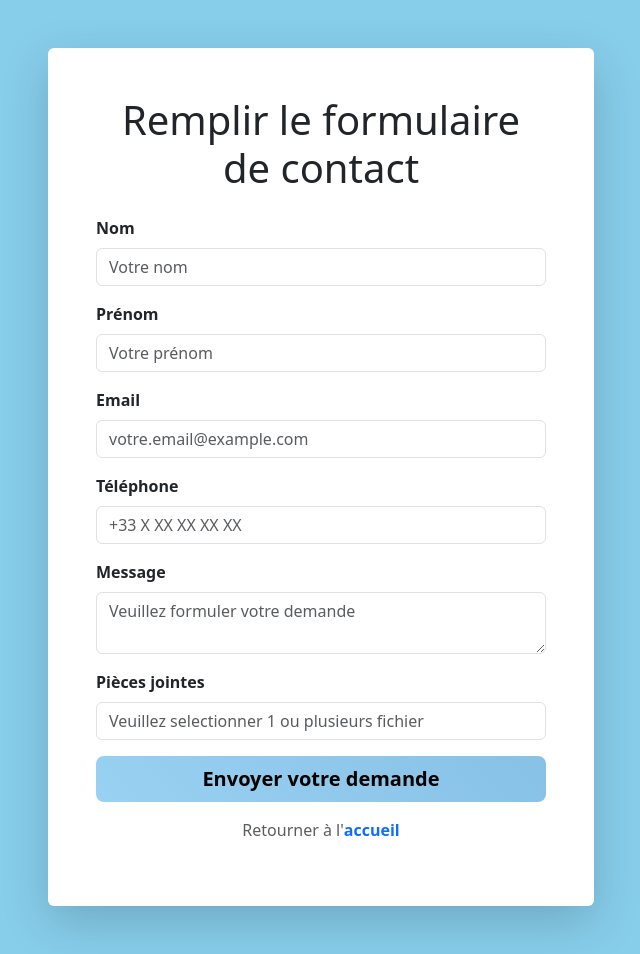
After one commit to apierre1541/GroupeA-L316-2026, a Symfony app: template templates/contact/new.html.twig in a window 1280 px wide. The commit adds this page. Shown: the whole page, without its empty margins (319-959 px from the left). Run offline with Twig, Linux system fonts and the light colour scheme; the template is opened without the code that fills it, so the values that code supplies are empty; form fields are guessed from the names that the template uses; style sheets or scripts are compiled from the project's sources; some libraries are stand-ins or nearby versions.

Commit message:
Ajout de plusieurs fichier pour pouvoir faire le formulaire de contact

```diff
--- a/src/Entity/Contact.php
+++ b/src/Entity/Contact.php
@@ -23,7 +23,7 @@ class Contact
     private ?string $email = null;
 
     #[ORM\Column]
-    private ?int $telephone = null;
+    private ?string $telephone = null;
 
     #[ORM\Column(length: 255)]
     private ?string $message = null;
@@ -72,12 +72,12 @@ class Contact
         return $this;
     }
 
-    public function getTelephone(): ?int
+    public function getTelephone(): ?string
     {
         return $this->telephone;
     }
 
-    public function setTelephone(int $telephone): static
+    public function setTelephone(string $telephone): static
     {
         $this->telephone = $telephone;
 
--- a/src/Form/RegistrationFormType.php
+++ b/src/Form/RegistrationFormType.php
@@ -34,7 +34,6 @@ class RegistrationFormType extends AbstractType
                     ]),
                 ],
             ])
-
             ->add('isCollaborateur', CheckboxType::class, [
                 'mapped' => false,
                 'required' => false,
--- /dev/null
+++ b/templates/contact/new.html.twig
@@ -0,0 +1,57 @@
+{% extends 'base.html.twig' %}
+
+{% block title %}New Contact{% endblock %}
+
+{% block body %}
+    <div class="container py-5">
+        <div class="row justify-content-center">
+            <div class="col-md-6">
+                <div class="card shadow-lg border-0">
+                    <div class="card-body p-5">
+                        <h1 class="text-center mb-4">Remplir le formulaire de contact</h1>
+
+                        {{ form_start(contactForm, {'attr': {'class': 'needs-validation', 'novalidate': true}}) }}
+
+                        <div class="form-group mb-3">
+                            <label for="nom" class="form-label fw-bold">Nom</label>
+                            {{ form_widget(contactForm.nom, {'attr': {'class': 'form-control', 'placeholder': 'Votre nom'}}) }}
+                        </div>
+
+                        <div class="form-group mb-3">
+                            <label for="prenom" class="form-label fw-bold">Prénom</label>
+                            {{ form_widget(contactForm.prenom, {'attr': {'class': 'form-control', 'placeholder': 'Votre prénom'}}) }}
+                        </div>
+
+                        <div class="form-group mb-3">
+                            <label for="email" class="form-label fw-bold">Email</label>
+                            {{ form_widget(contactForm.email, {'attr': {'class': 'form-control', 'placeholder': 'votre.email@example.com'}}) }}
+                        </div>
+
+                        <div class="form-group mb-3">
+                            <label for="telephone" class="form-label fw-bold">Téléphone</label>
+                            {{ form_widget(contactForm.telephone, {'attr': {'class': 'form-control', 'placeholder': '+33 X XX XX XX XX'}}) }}
+                        </div>
+
+                        <div class="form-group mb-3">
+                            <label for="message" class="form-label fw-bold">Message</label>
+                            {{ form_widget(contactForm.message, {'attr': {'class': 'form-control', 'placeholder': 'Veuillez formuler votre demande'}}) }}
+                        </div>
+
+                        <div class="form-group mb-3">
+                            <label for="piece_jointe" class="form-label fw-bold">Pièces jointes</label>
+                            {{ form_widget(contactForm.piece_jointe, {'attr': {'class': 'form-control', 'placeholder': 'Veuillez selectionner 1 ou plusieurs fichier'}}) }}
+                        </div>
+
+                        <button type="submit" class="btn btn-primary btn-lg w-100 mb-3">Envoyer votre demande</button>
+
+                        {{ form_end(contactForm) }}
+
+                        <p class="text-center text-muted">
+                            Retourner à l'<a href="{{ path('app_home') }}" class="text-primary text-decoration-none fw-bold">accueil</a>
+                        </p>
+                    </div>
+                </div>
+            </div>
+        </div>
+    </div>
+{% endblock %}
```
Also changed, not shown: src/Controller/ContactController.php (added, +35 -0 lines), src/Form/ContactType.php (added, +42 -0 lines).
